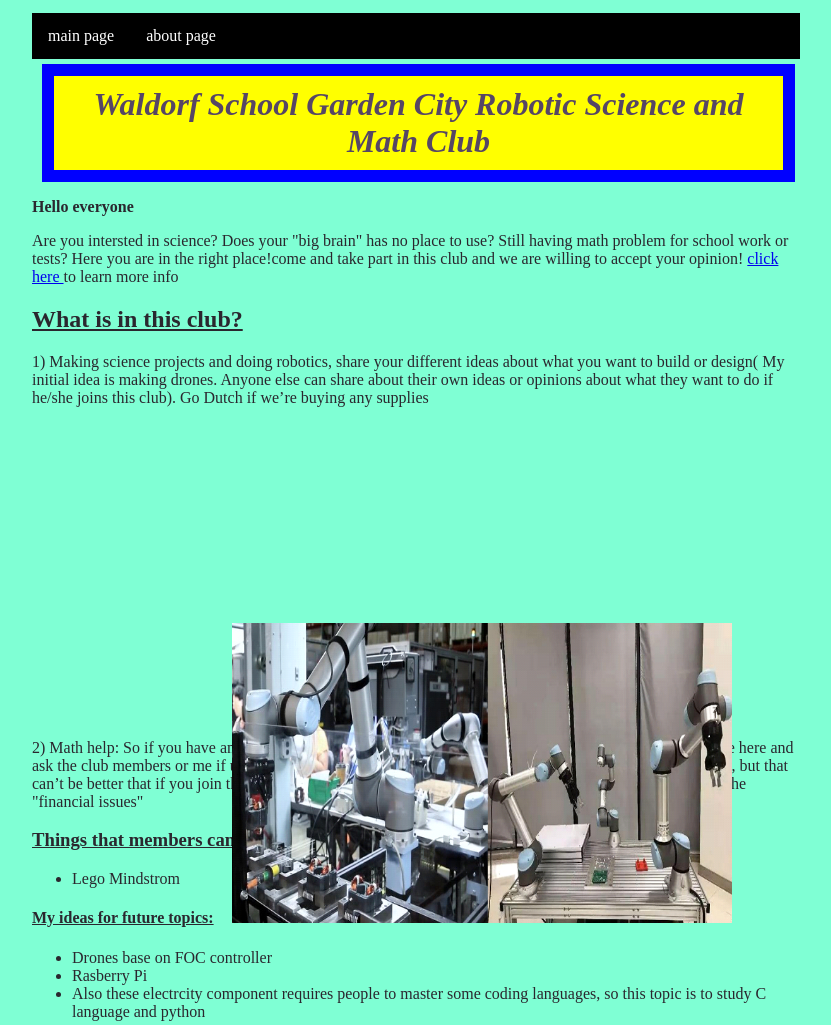
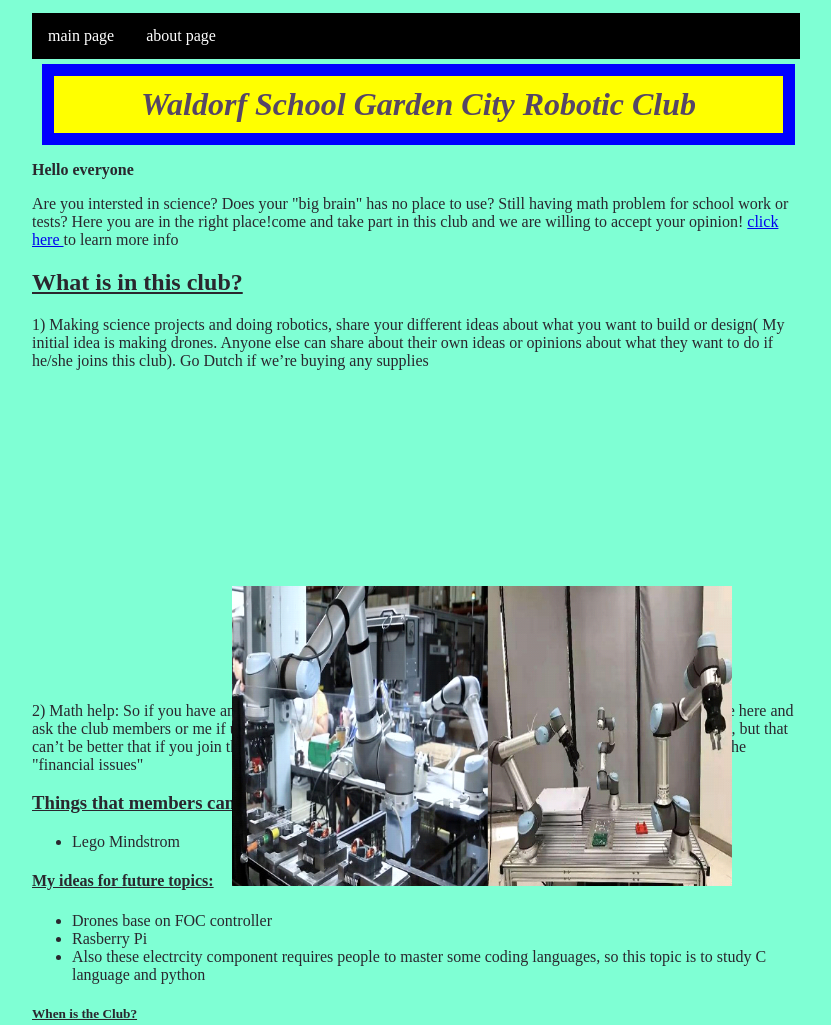
Before and after one commit to Peterrrrooss/Peterrrrooss.github.io, a plain HTML site: page index.html in a window 1280 px wide. Shown: the top 1025 px of the page, without its empty margins (224-1055 px from the left). Drawn offline with Linux system fonts and the light colour scheme.

Commit message:
Update index.html

```diff
--- a/index.html
+++ b/index.html
@@ -15,7 +15,7 @@
 
 <body>
     <h1 style="background-color:yellow;or:black;text-align:center;border:12px solid blue;padding:10px;padding-right:10px;margin:5px;margin-left:10px;">
-        <i><b>Waldorf School Garden City Robotic Science and Math Club </b></i>
+        <i><b>Waldorf School Garden City Robotic Club </b></i>
     </h1>
 
 
```
